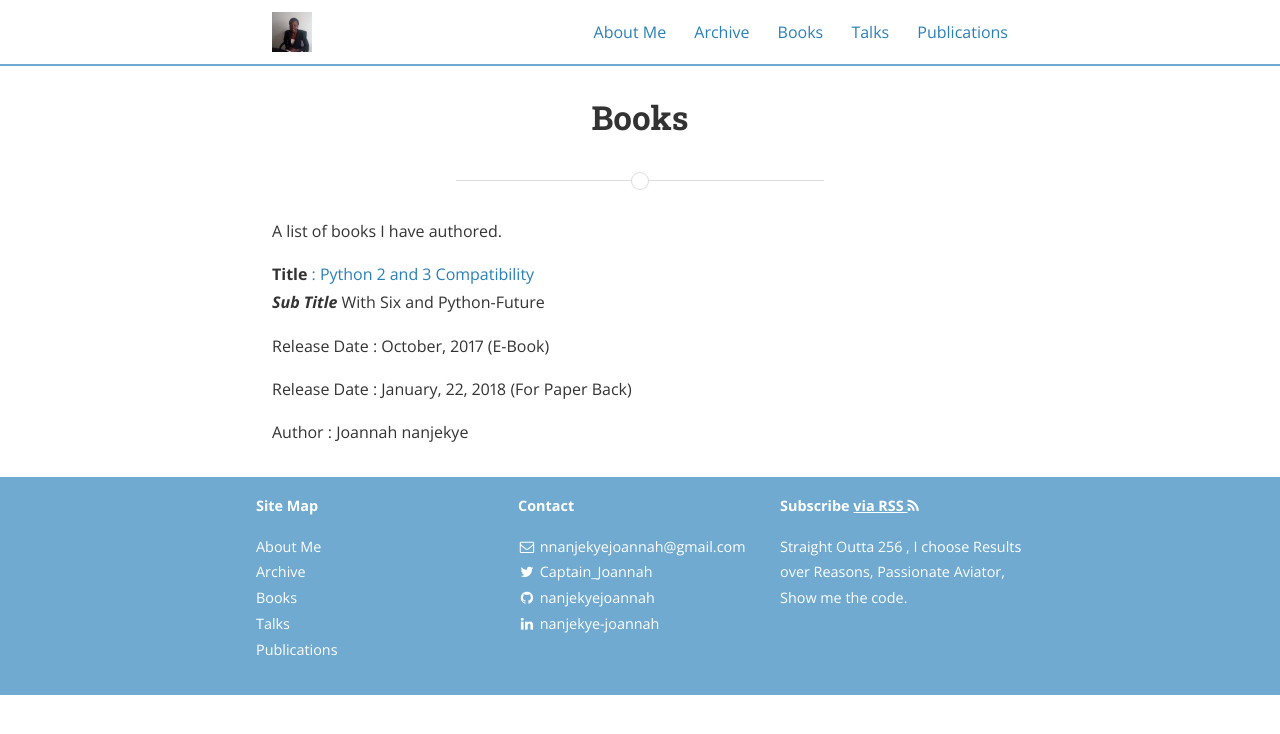
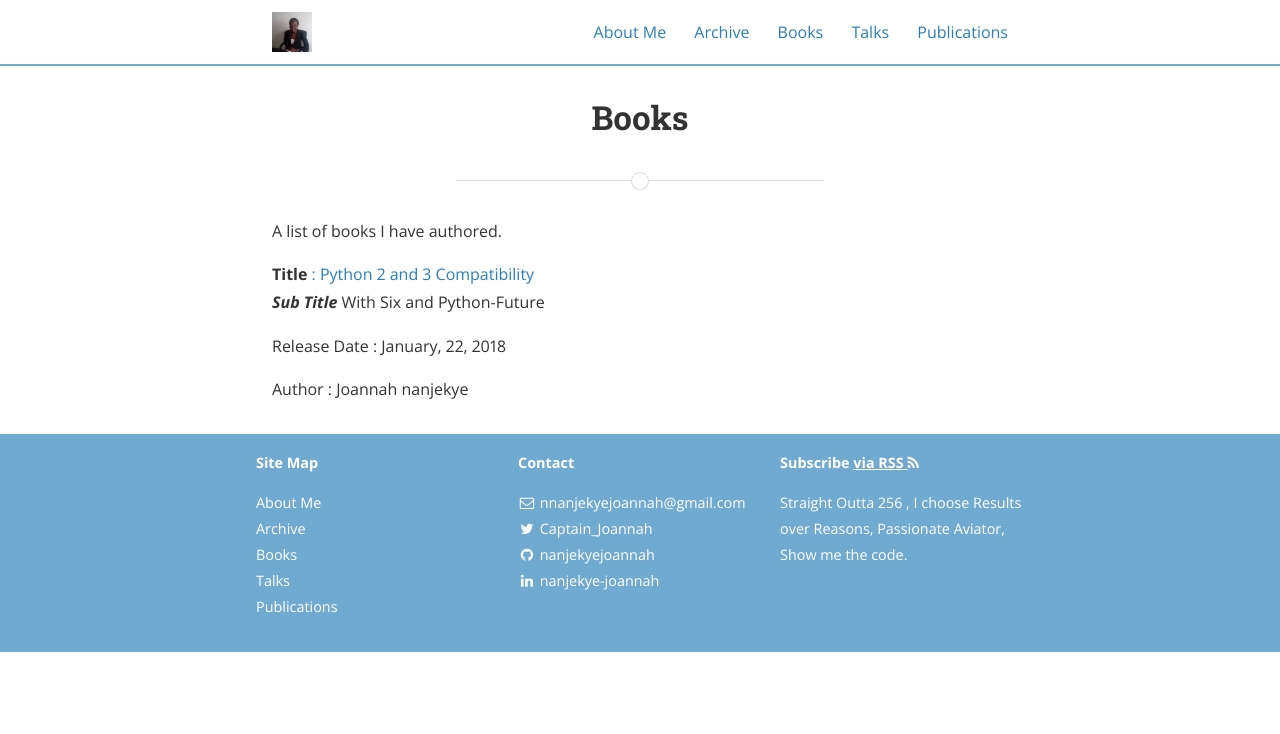
Before and after one commit to saidatnanjuki/saidatnanjuki.github.io, a Jekyll site: the page built from books.md, in a window 1280 px wide. Shown: the top 734 px of the page. Built offline with Jekyll 4.4.1, drawn with Linux system fonts in a browser that asks for light colours; nearby versions of some CDN libraries; comment, search, counter and statistics services are not loaded; a style sheet for code colours, icons or effects is not loaded.

```diff
--- a/books.md
+++ b/books.md
@@ -11,8 +11,6 @@ A list of books I have authored.
 <br>
 **<i>Sub Title </i>** With Six and Python-Future
 
-Release Date : October, 2017 (E-Book)
-
-Release Date : January, 22, 2018 (For Paper Back)
+Release Date : January, 22, 2018
 
 Author : Joannah nanjekye
```
